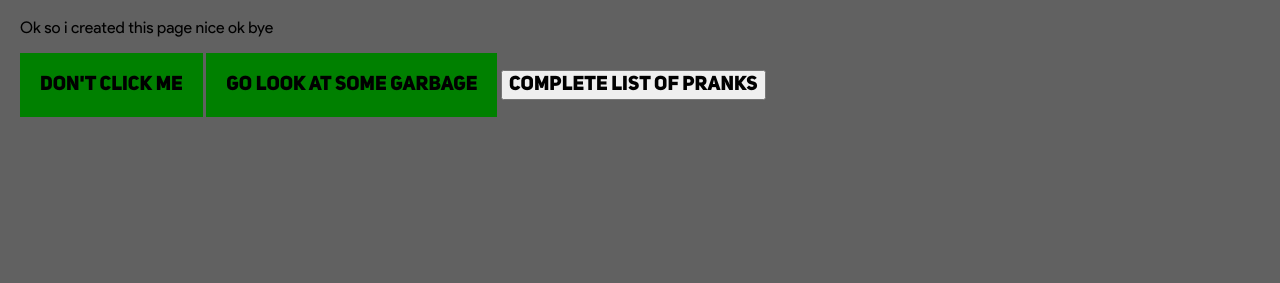
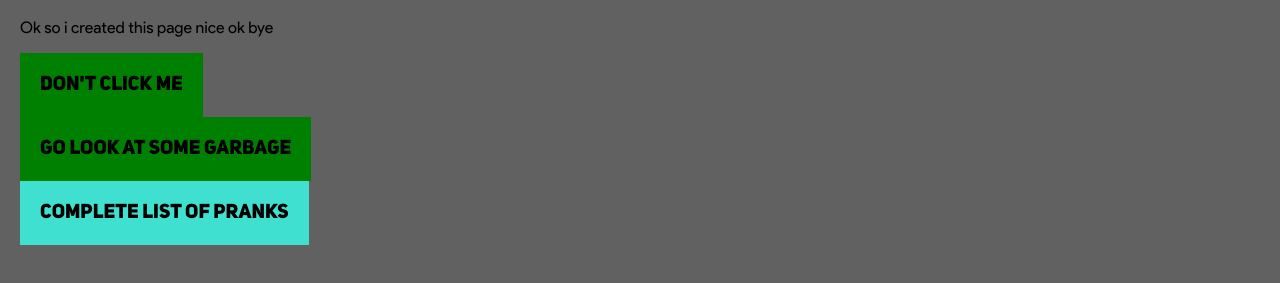
Before and after one commit to python9160/html, a plain HTML site: page fun/index.html in a window 1280 px wide. Shown: the part 161-444 px from the top of the page. Drawn offline with nearby package versions, Linux system fonts and the light colour scheme.

Commit message:
Summary (required)

```diff
--- a/fun/style.css
+++ b/fun/style.css
@@ -8,3 +8,9 @@ button {
   font-family: discord;
   font-size: 20px;
 }
+
+#lololol {
+  background-color: turquoise;
+  padding: 20px;
+  border: turquoise;
+}
```
Also changed, not shown: fun/index.html (+2 -0 lines).
